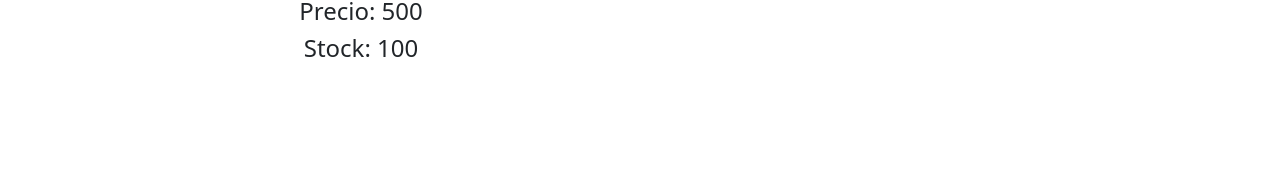
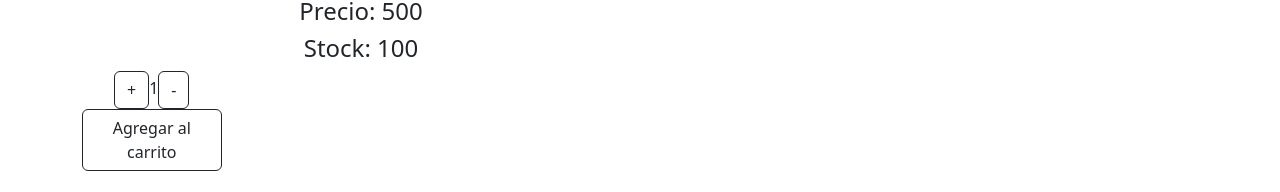
Before and after one commit to josediazangarita/entrega-final-react-diazangaritajose, a React (Vite) app: page /detail/1 in a window 1280 px wide. Shown: the part 641-833 px from the top of the page. Before the commit the page ends 800 px from the top, so only its background shows below. Built offline with nearby package versions, Linux system fonts and the light colour scheme.

Commit message:
Detalle con counter operativo

```diff
--- a/src/components/ItemDetail/ItemDetail.jsx
+++ b/src/components/ItemDetail/ItemDetail.jsx
@@ -1,3 +1,4 @@
+import { ItemCounter } from "../ItemCounter/ItemCounter"
 
 export const ItemDetail = ({ id, name, imgUrl, description, price, stock }) => {
     const onAdd = (cantidad) => {
@@ -19,7 +20,7 @@
                 <h4>Descripción: {description}</h4>
                 <h4>Precio: {price}</h4>
                 <h4>Stock: {stock}</h4>
-
+                <ItemCounter initial={1} stock={100} onAdd={onAdd} />
             </div>
         </div>
     )
--- a/src/components/ItemDetailContainer/ItemDetailContainer.jsx
+++ b/src/components/ItemDetailContainer/ItemDetailContainer.jsx
@@ -7,7 +7,6 @@
 export const ItemDetailContainer = () => {
     const [product, setproduct] = useState({})
     const { pid } = useParams()
-    console.log("ver pid", pid)
     //Llamada a la API dentro de un useEffect
     useEffect(() => {
         mFetch(pid)
```
